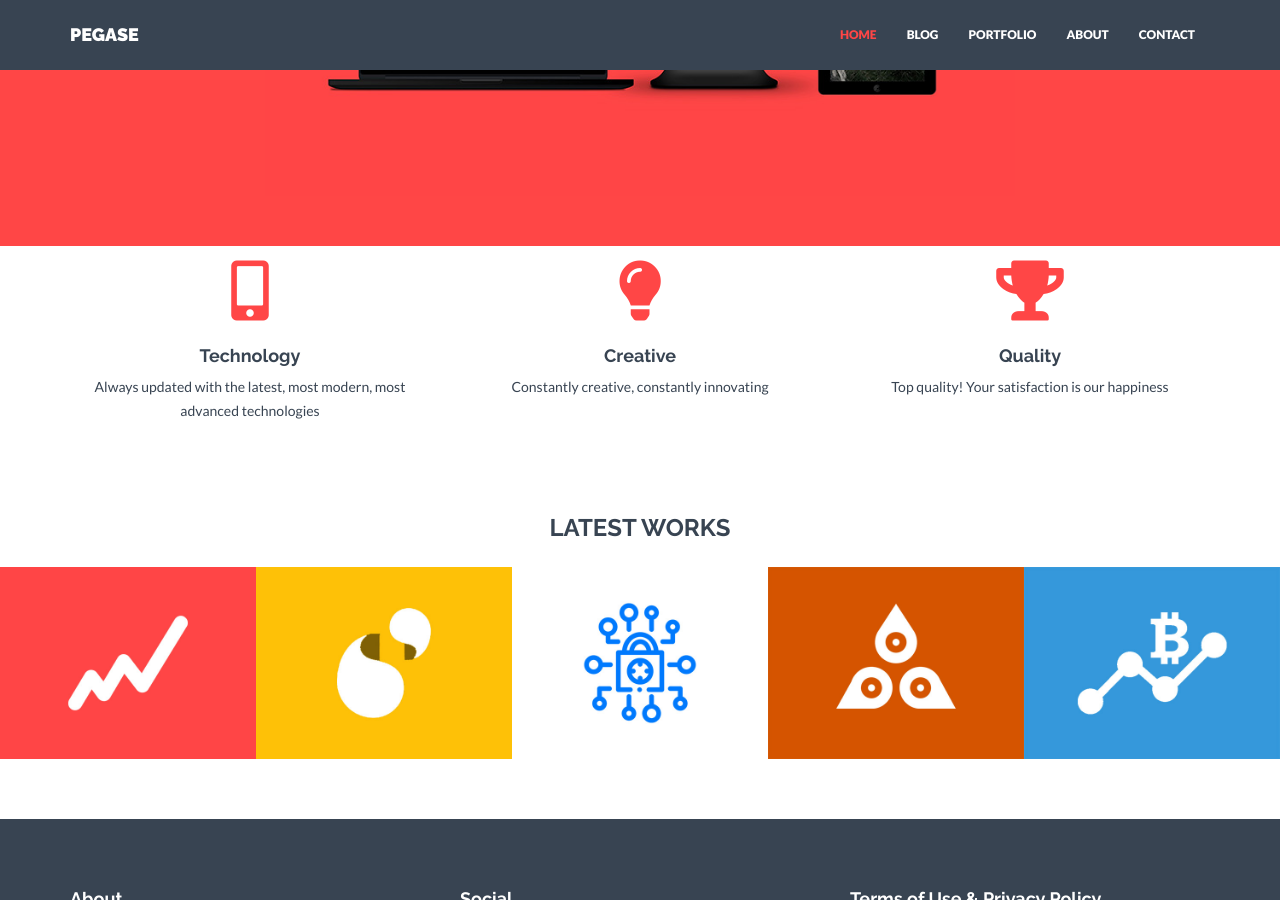
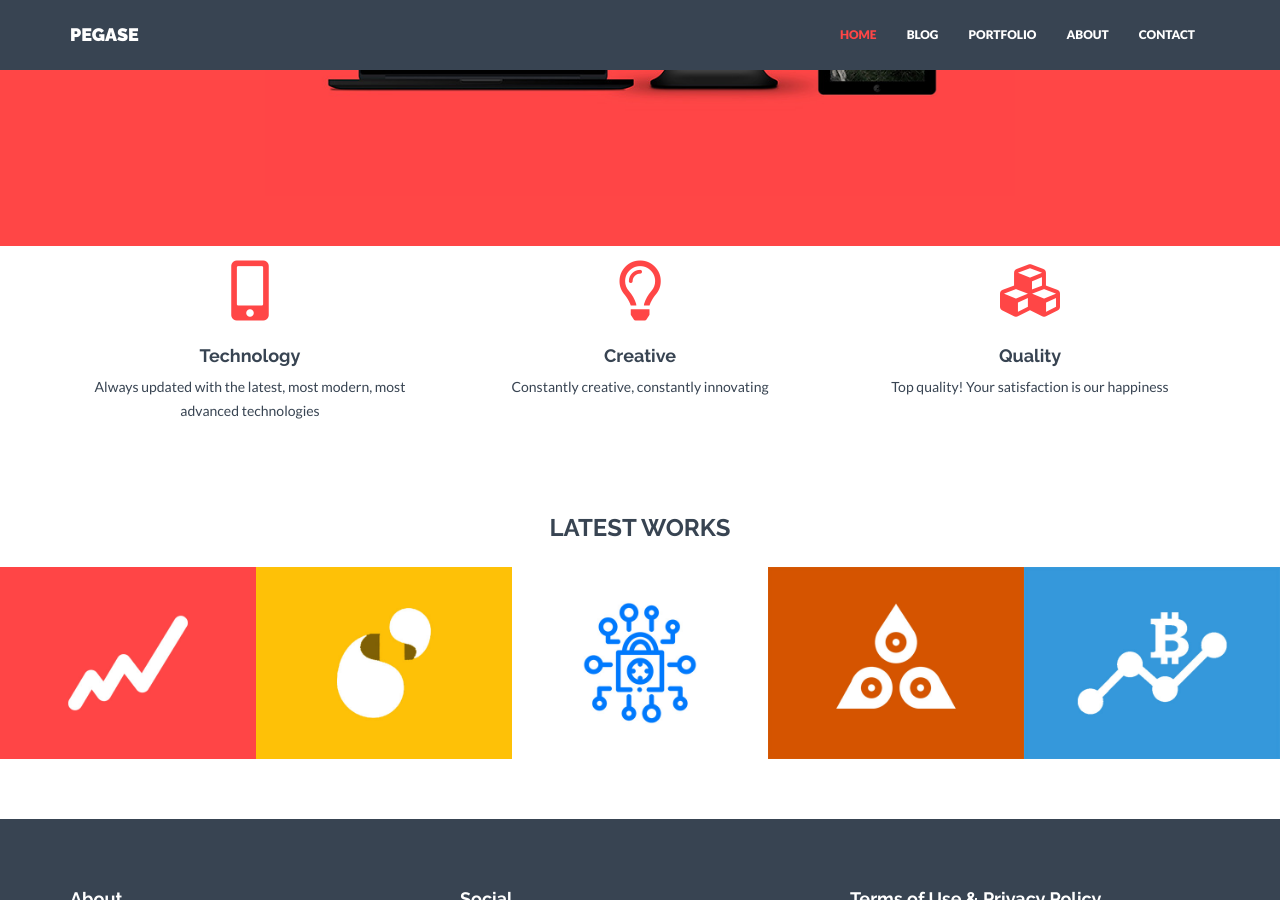
Before and after one commit to PegaseTeam/pegaseteam.github.io, a Jekyll site: the page built from index.html, in a window 1280 px wide and 900 px high, scrolled down 556 px. Built offline with Jekyll 4.4.1, drawn with Linux system fonts in a browser that asks for light colours; nearby versions of some CDN libraries.

Commit message:
Update index.html

```diff
--- a/index.html
+++ b/index.html
@@ -15,14 +15,14 @@
                 <!-- <p><br/><a href="#" class="btn btn-theme">More Info</a></p> -->
             </div>
             <div class="col-md-4">
-                <i class="fas fa-lightbulb" aria-hidden="true"></i>
+                <i class="far fa-lightbulb" aria-hidden="true"></i>
                 <span class="sr-only">An image of a laboratory flask</span>
                 <h4>Creative</h4>
                 <p>Constantly creative, constantly innovating</p>
                 <!-- <p><br/><a href="#" class="btn btn-theme">More Info</a></p> -->
             </div>
             <div class="col-md-4">
-                <i class="fas fa-trophy" aria-hidden="true"></i>
+                <i class="fas fa-cubes" aria-hidden="true"></i>
                 <span class="sr-only">An image of a trophy</span>
                 <h4>Quality</h4>
                 <p>Top quality! Your satisfaction is our happiness</p>
```
